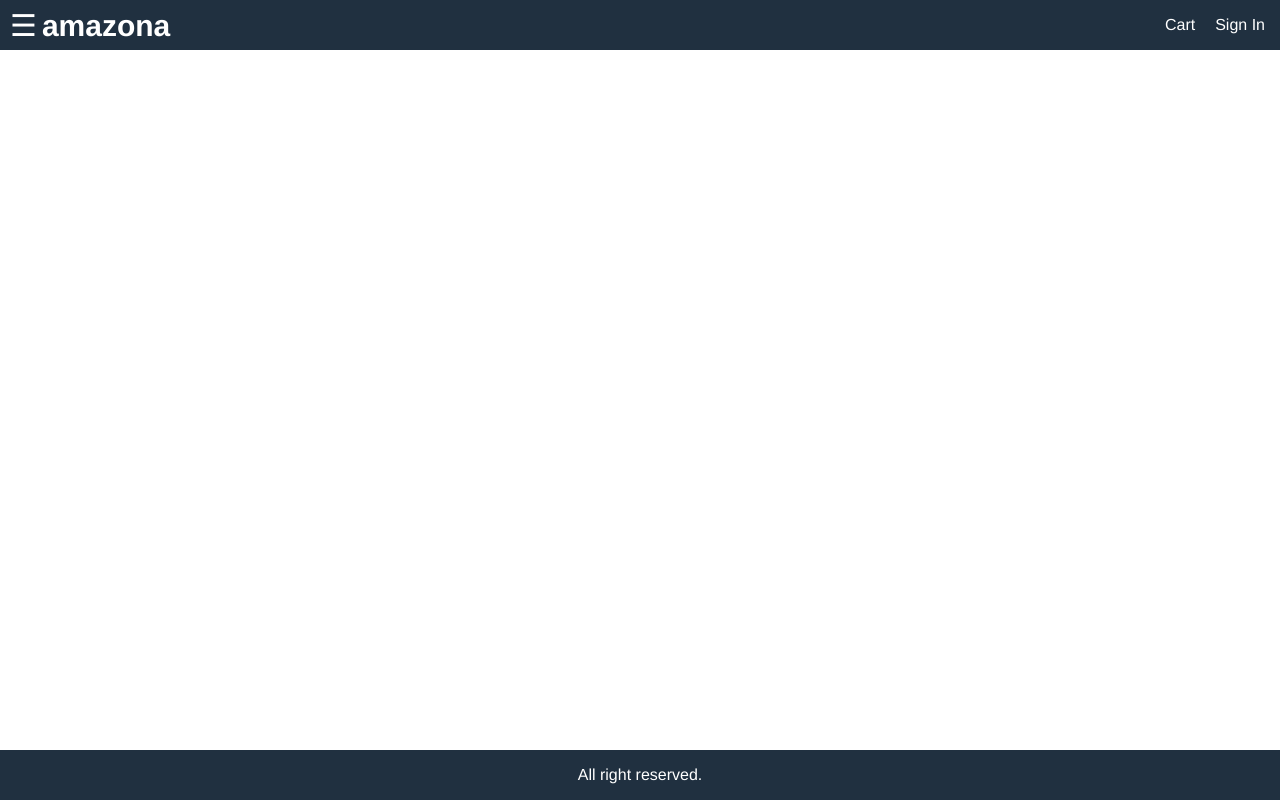
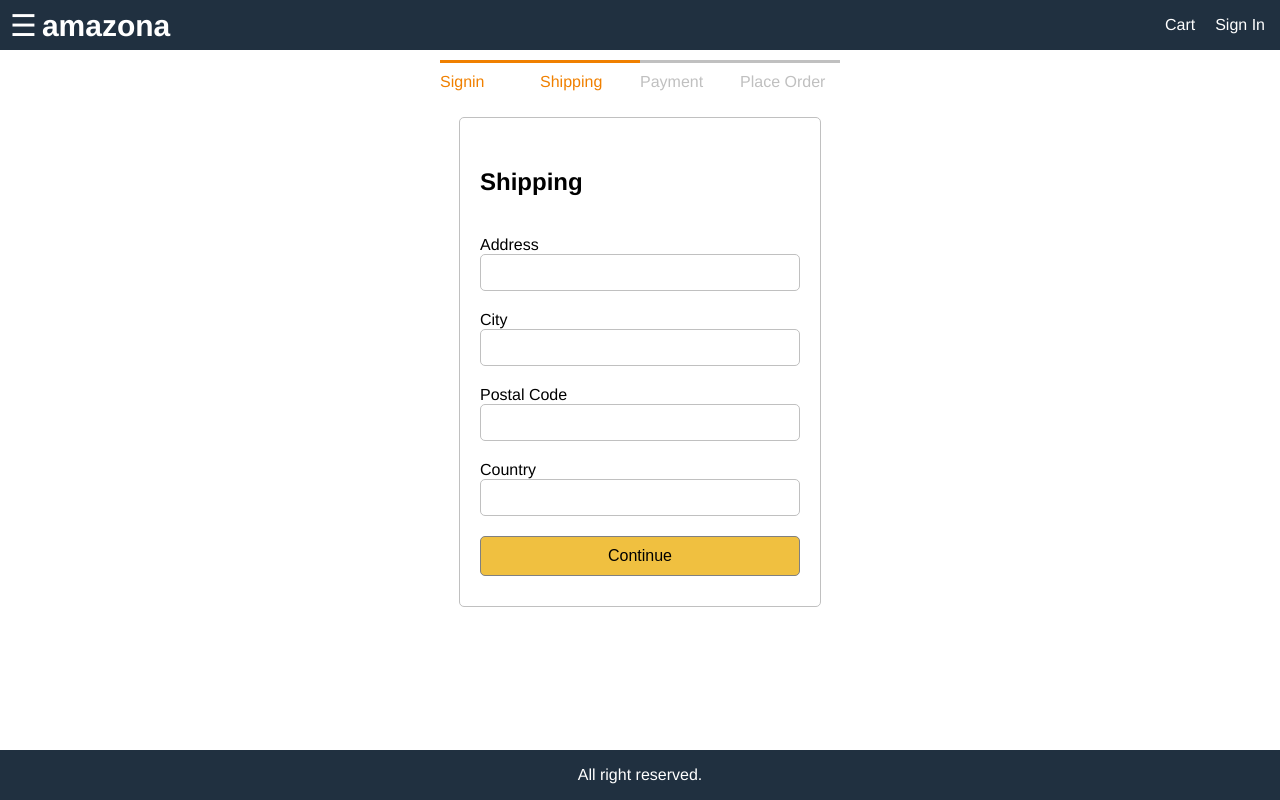
Before and after one commit to hikimory/react-node-ecommerce, a React (Create React App) app in the folder frontend/: page /shipping in a window 1280 px wide. Built offline with nearby package versions, Linux system fonts and the light colour scheme.

Commit message:
checkout wizard page

```diff
--- a/frontend/src/App.js
+++ b/frontend/src/App.js
@@ -7,6 +7,9 @@ import { CartPage } from './pages/CartPage';
 import { SigninPage } from './pages/SigninPage';
 import { RegisterPage } from './pages/RegisterPage';
 import { ProductsPage } from './pages/ProductsPage';
+import { ShippingPage } from './pages/ShippingPage';
+import { PaymentPage } from './pages/PaymentPage';
+import { PlaceOrderPage } from './pages/PlaceOrderPage';
 
 function App() {
 
@@ -58,6 +61,9 @@ function App() {
         <main className="main">
           <div className="content">
             <Route path="/products" component={ProductsPage} />
+            <Route path="/shipping" component={ShippingPage} />
+            <Route path="/payment" component={PaymentPage} />
+            <Route path="/placeorder" component={PlaceOrderPage} />
             <Route path="/signin" component={SigninPage} />
             <Route path="/register" component={RegisterPage} />
             <Route path="/product/:id" component={ProductPage} />
--- /dev/null
+++ b/frontend/src/components/CheckoutSteps.js
@@ -0,0 +1,9 @@
+import React from 'react';
+export const CheckoutSteps = (props) => {
+  return <div className="checkout-steps">
+    <div className={props.step1 ? 'active' : ''} >Signin</div>
+    <div className={props.step2 ? 'active' : ''} >Shipping</div>
+    <div className={props.step3 ? 'active' : ''} >Payment</div>
+    <div className={props.step4 ? 'active' : ''} >Place Order</div>
+  </div>
+}
--- a/frontend/src/index.css
+++ b/frontend/src/index.css
@@ -321,3 +321,66 @@ th{
 tbody>tr:nth-child(odd){
   background-color: #f0f0f0;
 }
+
+/* Checkout Steps */
+
+.checkout-steps{
+  display: flex;
+  justify-content: space-between;
+  width: 40rem;
+  margin: 1rem auto;
+
+}
+.checkout-steps > div{
+  border-top: .3rem #c0c0c0 solid;
+  color: #c0c0c0;
+  flex: 1 1;
+  padding-top: 1rem;
+}
+.checkout-steps > div.active{
+  border-top: .3rem #f08000 solid;
+  color: #f08000;
+}
+
+/* Place Order */
+
+.placeorder{
+  display: flex;
+  flex-grow: wrap;
+  padding: 1rem;
+  justify-content: space-between;
+}
+.placeorder-info{
+  flex: 3 1 60rem;
+}
+.placeorder-action{
+  flex: 1 1 20rem;
+  border: .1rem #c0c0c0 solid;
+  border-radius: .5rem;
+  background-color: #fcfcfc;
+  padding: 1rem;
+}
+.placeorder-info > div{
+  border: .1rem #c0c0c0 solid;
+  border-radius: .5rem;
+  background-color: #fcfcfc;
+  padding: 1rem;
+  margin: 1rem;
+}
+.placeorder-info > div:first-child{
+  margin-top: 0;
+}
+.placeorder-action > ul {
+  padding: 0;
+  list-style-type: none;
+}
+.placeorder-action > ul > li{
+  display: flex;
+  justify-content: space-between;
+  margin-bottom: 1rem;
+}
+.placeorder-action > ul > li:last-child{
+    font-size: 2rem;
+    font-weight: bold;
+    color: #c04000;
+}
--- /dev/null
+++ b/frontend/src/pages/PaymentPage.js
@@ -0,0 +1,44 @@
+import React, { useState } from 'react';
+import { useDispatch } from 'react-redux';
+import { savePayment } from '../redux/actions/cartActions';
+import { CheckoutSteps } from '../components/CheckoutSteps';
+
+export const PaymentPage = (props) => {
+
+    const [paymentMethod, setPaymentMethod] = useState('');
+
+    const dispatch = useDispatch();
+
+    const submitHandler = (e) => {
+      e.preventDefault();
+      dispatch(savePayment({ paymentMethod }));
+      props.history.push('placeorder');
+    }
+
+    return <div>
+    <CheckoutSteps step1 step2 step3 ></CheckoutSteps>
+    <div className="form">
+      <form onSubmit={submitHandler} >
+        <ul className="form-container">
+          <li>
+            <h2>Payment</h2>
+          </li>
+          <li>
+            <div>
+              <input type="radio" name="paymentMethod" id="paymentMethod" value="paypal"
+                onChange={(e) => setPaymentMethod(e.target.value)}>
+              </input>
+              <label htmlFor="paymentMethod">
+                Paypal
+              </label>
+            </div>
+          </li>
+          <li>
+            <button type="submit" className="button primary">Continue</button>
+          </li>
+        </ul>
+      </form>
+    </div>
+  </div>
+
+}
--- /dev/null
+++ b/frontend/src/pages/PlaceOrderPage.js
@@ -0,0 +1,124 @@
+import React, { useEffect } from 'react';
+import { addToCart, removeFromCart } from '../redux/actions/cartActions';
+import { useDispatch, useSelector } from 'react-redux';
+import { Link } from 'react-router-dom';
+import {CheckoutSteps} from '../components/CheckoutSteps';
+
+export const PlaceOrderPage = (props) => {
+
+  const cart = useSelector(state => state.cart);
+
+  const { cartItems, shipping, payment } = cart;
+  if (!shipping.address) {
+    props.history.push("/shipping");
+  } else if (!payment.paymentMethod) {
+    props.history.push("/payment");
+  }
+  const itemsPrice = cartItems.reduce((a, c) => a + c.price * c.qty, 0);
+  const shippingPrice = itemsPrice > 100 ? 0 : 10;
+  const taxPrice = 0.15 * itemsPrice;
+  const totalPrice = itemsPrice + shippingPrice + taxPrice;
+
+  const dispatch = useDispatch();
+
+  const placeOrderHandler = () => {
+    // create an order
+  }
+  useEffect(() => {
+
+  }, []);
+
+  const checkoutHandler = () => {
+    props.history.push("/signin?redirect=shipping");
+  }
+
+  return <div>
+    <CheckoutSteps step1 step2 step3 step4 ></CheckoutSteps>
+    <div className="placeorder">
+      <div className="placeorder-info">
+        <div>
+          <h3>
+            Shipping
+          </h3>
+          <div>
+            {cart.shipping.address}, {cart.shipping.city},
+          {cart.shipping.postalCode}, {cart.shipping.country},
+          </div>
+        </div>
+        <div>
+          <h3>Payment</h3>
+          <div>
+            Payment Method: {cart.payment.paymentMethod}
+          </div>
+        </div>
+        <div>
+          <ul className="cart-list-container">
+            <li>
+              <h3>
+                Shopping Cart
+          </h3>
+              <div>
+                Price
+          </div>
+            </li>
+            {
+              cartItems.length === 0 ?
+                <div>
+                  Cart is empty
+          </div>
+                :
+                cartItems.map(item =>
+                  <li key={item.product}>
+                    <div className="cart-image">
+                      <img src={item.image} alt="product" />
+                    </div>
+                    <div className="cart-name">
+                      <div>
+                        <Link to={`/product/${item.product}`}>
+                          {item.name}
+                        </Link>
+
+                      </div>
+                      <div>
+                        Qty: {item.qty}
+                      </div>
+                    </div>
+                    <div className="cart-price">
+                      ${item.price}
+                    </div>
+                  </li>
+                )
+            }
+          </ul>
+        </div>
+      </div>
+      <div className="placeorder-action">
+        <ul>
+          <li>
+            <button className="button primary full-width" onClick={placeOrderHandler} >Place Order</button>
+          </li>
+          <li>
+            <h3>Order Summary</h3>
+          </li>
+          <li>
+            <div>Items</div>
+            <div>${itemsPrice}</div>
+          </li>
+          <li>
+            <div>Shipping</div>
+            <div>${shippingPrice}</div>
+          </li>
+          <li>
+            <div>Tax</div>
+            <div>${taxPrice}</div>
+          </li>
+          <li>
+            <div>Order Total</div>
+            <div>${totalPrice}</div>
+          </li>
+        </ul>
+      </div>
+    </div>
+  </div>
+
+}
--- /dev/null
+++ b/frontend/src/pages/ShippingPage.js
@@ -0,0 +1,65 @@
+import React, { useState } from 'react';
+import { useDispatch} from 'react-redux';
+import { saveShipping } from '../redux/actions/cartActions';
+import { CheckoutSteps } from '../components/CheckoutSteps';
+
+export const ShippingPage = (props) => {
+
+    const [address, setAddress] = useState('');
+    const [city, setCity] = useState('');
+    const [postalCode, setPostalCode] = useState('');
+    const [country, setCountry] = useState('');
+
+    const dispatch = useDispatch();
+
+   const submitHandler = (e) => {
+    e.preventDefault();
+    dispatch(saveShipping({ address, city, postalCode, country }));
+    props.history.push('payment');
+  }
+    return <div>
+    <CheckoutSteps step1 step2 ></CheckoutSteps>
+    <div className="form">
+      <form onSubmit={submitHandler} >
+        <ul className="form-container">
+          <li>
+            <h2>Shipping</h2>
+          </li>
+
+          <li>
+            <label htmlFor="address">
+              Address
+            </label>
+            <input type="text" name="address" id="address" onChange={(e) => setAddress(e.target.value)}>
+            </input>
+          </li>
+          <li>
+            <label htmlFor="city">
+              City
+            </label>
+            <input type="text" name="city" id="city" onChange={(e) => setCity(e.target.value)}>
+            </input>
+          </li>
+          <li>
+            <label htmlFor="postalCode">
+              Postal Code
+            </label>
+            <input type="text" name="postalCode" id="postalCode" onChange={(e) => setPostalCode(e.target.value)}>
+            </input>
+          </li>
+          <li>
+            <label htmlFor="country">
+              Country
+            </label>
+            <input type="text" name="country" id="country" onChange={(e) => setCountry(e.target.value)}>
+            </input>
+          </li>
+          <li>
+            <button type="submit" className="button primary">Continue</button>
+          </li>
+        </ul>
+      </form>
+    </div>
+  </div>
+
+}
--- a/frontend/src/pages/SigninPage.js
+++ b/frontend/src/pages/SigninPage.js
@@ -9,10 +9,10 @@ export const SigninPage = (props) => {
     const userSignin = useSelector(state => state.userSignin);
     const { loading, userInfo, error } = userSignin;
     const dispatch = useDispatch();
-
+    const redirect = props.location.search ? props.location.search.split("=")[1] : '/';
     useEffect(() => {
         if (userInfo) {
-          props.history.push("/");
+          props.history.push(redirect);
         }
         return () => {
           //
@@ -53,7 +53,7 @@ export const SigninPage = (props) => {
                 New to amazona?
             </li>
             <li>
-                <Link to="/register" className="button secondary text-center" >Create your amazona account</Link>
+                <Link to={redirect === "/" ? "register" : `register?redirect=${redirect}`} className="button secondary text-center" >Create your amazona account</Link>
             </li>
         </ul>
         </form>
--- a/frontend/src/redux/types/cartConstants.js
+++ b/frontend/src/redux/types/cartConstants.js
@@ -1,2 +1,4 @@
 export const CART_ADD_ITEM = 'CART_ADD_ITEM';
 export const CART_REMOVE_ITEM = 'CART_REMOVE_ITEM';
+export const CART_SAVE_SHIPPING = 'CART_SAVE_SHIPPING';
+export const CART_SAVE_PAYMENT = 'CART_SAVE_PAYMENT';
--- a/frontend/src/store.js
+++ b/frontend/src/store.js
@@ -6,7 +6,7 @@ import Cookie from 'js-cookie';
 const cartItems = Cookie.getJSON("cartItems") || [];
 const userInfo = Cookie.getJSON("userInfo") || null;
 
-const initialState = { cart: { cartItems }, userSignin: { userInfo } };
+const initialState = { cart: { cartItems, shipping: {}, payment: {} }, userSignin: { userInfo } };
 const composeEnhancer = window.__REDUX_DEVTOOLS_EXTENSION_COMPOSE__ || compose;
 const store = createStore(rootReducer, initialState, composeEnhancer(applyMiddleware(thunk)));
 export default store;
```
Also changed, not shown: frontend/src/pages/RegisterPage.js (+6 -4 lines), frontend/src/redux/actions/cartActions.js (+11 -2 lines), frontend/src/redux/cartReducers.js (+11 -4 lines), 2 other files (tests, documents, lock files or other folders).
